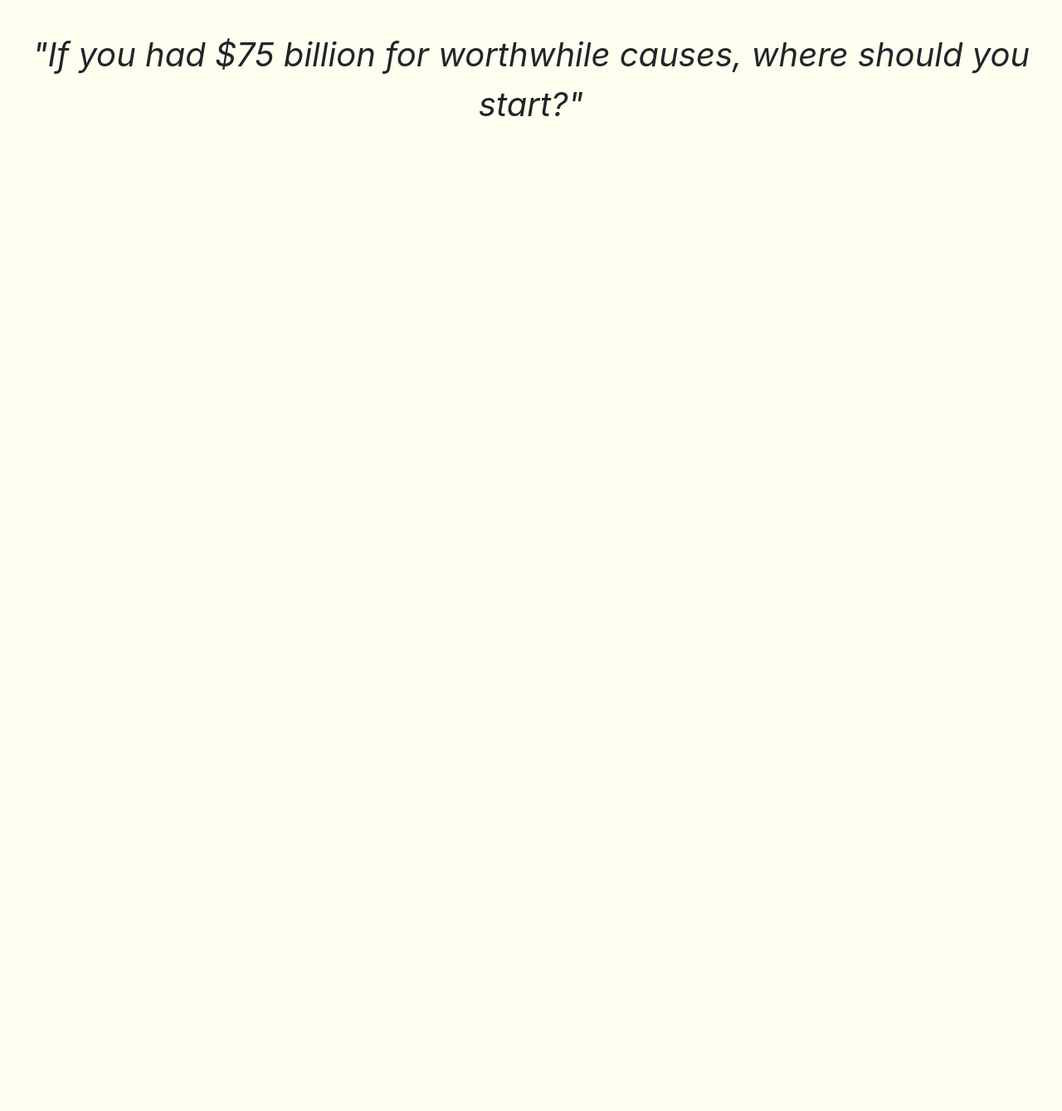
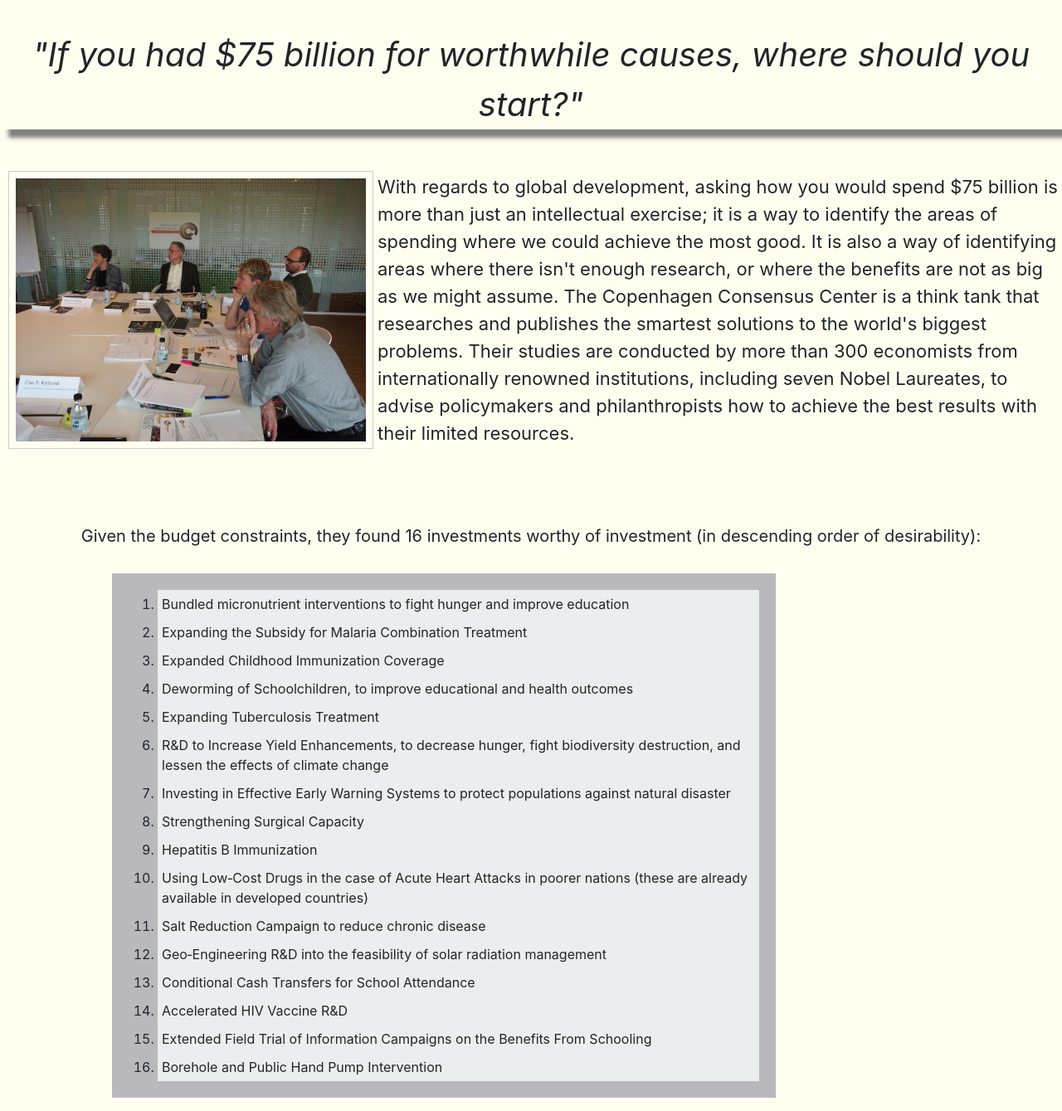
Before and after one commit to russellrockwood/VolunteerPhilippines, a Django app: page /volunteerapp/roi/ in a window 1280 px wide. Shown: the part 341-1680 px from the top of the page at 83% size. Before the commit the page ends 481 px from the top, so only its background shows below. Run offline with Django 3.2, Linux system fonts and the light colour scheme; data that the repository does not hold is empty; some libraries are stand-ins or nearby versions.

Commit message:
added content to roi page

```diff
--- a/volunteer_philippines/volunteerapp/templates/volunteerapp/roi.html
+++ b/volunteer_philippines/volunteerapp/templates/volunteerapp/roi.html
@@ -4,8 +4,6 @@
 
 {% block content %}
 <style>
-
-
     form {
         margin: 10px;
 
@@ -14,19 +12,65 @@
     select#projects {
         max-width: 250px;
     }
+
     blockquote {
         font-style: italic;
         font-size: 40px;
         text-align: center;
         margin-top: 35px;
         margin-bottom: 30px;
+        box-shadow: 10px 10px 5px grey;
     }
+
     .center {
         display: block;
         margin-top: 25px;
         margin-left: auto;
         margin-right: auto;
         width: 50%;
+    }
+
+    .meeting {
+        margin-top: 50px;
+        display: flex;
+        align-items: center;
+
+    }
+
+    img.meeting_img {
+        max-width: 440px;
+        margin-left: 10px;
+        margin-right: 5px;
+        display: block;
+        background: transparent;
+        padding: 8px;
+        border: 1px solid #ccc;
+    }
+
+    span.meeting_text {
+        font-size: 22px;
+    }
+
+    ol {
+        background: #b9b9bd;
+        padding: 20px;
+        max-width: 800px;
+        margin-left: 135px;
+
+    }
+
+
+
+    ol li {
+        background: #ecedee;
+        padding: 5px;
+        margin-left: 35px;
+    }
+    div.list_header {
+        text-align: center;
+        font-size: 20px;
+        margin-top: 90px;
+        margin-bottom: 30px;
     }
 </style>
 
@@ -35,14 +79,46 @@
 
 <img src="{% static 'volunteerapp/header_pic.png' %}" class="center">
 
-<!-- <div class="top">
-    <span><img src="{% static 'volunteerapp/copenhagen_consensus_logo.jpg' %}" class="logo"></span>
-    <span class="head_title">Copenhagen Consensus</span>
-    <span><img src="{% static 'volunteerapp/scale.gif' %}" class="logo2"></span>
-</div> -->
+
 
 <blockquote>"If you had $75 billion for worthwhile causes, where should you start?"</blockquote>
 
+
+
+<div class="meeting">
+    <img src="{% static 'volunteerapp/cc_meeting.jpg' %}" class="meeting_img">
+    <span class="meeting_text"> With regards to global development, asking how you would spend $75 billion is more than
+        just an intellectual exercise; it is a way to identify the areas of spending
+        where we could achieve the most good. It is also a way of identifying areas
+        where there isn't enough research, or where the benefits are not as big as we might assume. The Copenhagen
+        Consensus Center is a think tank that researches and publishes the
+        smartest solutions to the
+        world's biggest problems. Their studies are conducted by more than 300 economists from internationally renowned
+        institutions, including seven Nobel Laureates, to advise policymakers and philanthropists how to achieve the
+        best
+        results with their limited resources.</span>
+</div>
+
+
+<div class="list_header">Given the budget constraints, they found 16 investments worthy of investment (in descending order of desirability):</div>
+<ol>
+    <li>Bundled micronutrient interventions to fight hunger and improve education</li>
+    <li>Expanding the Subsidy for Malaria Combination Treatment </li>
+    <li>Expanded Childhood Immunization Coverage</li>
+    <li>Deworming of Schoolchildren, to improve educational and health outcomes </li>
+    <li>Expanding Tuberculosis Treatment </li>
+    <li>R&D to Increase Yield Enhancements, to decrease hunger, fight biodiversity destruction, and lessen the effects of climate change</li>
+    <li>Investing in Effective Early Warning Systems to protect populations against natural disaster</li>
+    <li>Strengthening Surgical Capacity </li>
+    <li>Hepatitis B Immunization </li>
+    <li>Using Low‐Cost Drugs in the case of Acute Heart Attacks in poorer nations (these are already available in developed countries)</li>
+    <li>Salt Reduction Campaign to reduce chronic disease</li>
+    <li>Geo‐Engineering R&D into the feasibility of solar radiation management</li>
+    <li>Conditional Cash Transfers for School Attendance </li>
+    <li>Accelerated HIV Vaccine R&D </li>
+    <li>Extended Field Trial of Information Campaigns on the Benefits From Schooling</li>
+    <li>Borehole and Public Hand Pump Intervention</li>
+</ol>
 
 <!-- <form action="{% url 'volunteerapp:roi' %}" method="POST">
     {% csrf_token %}
```
